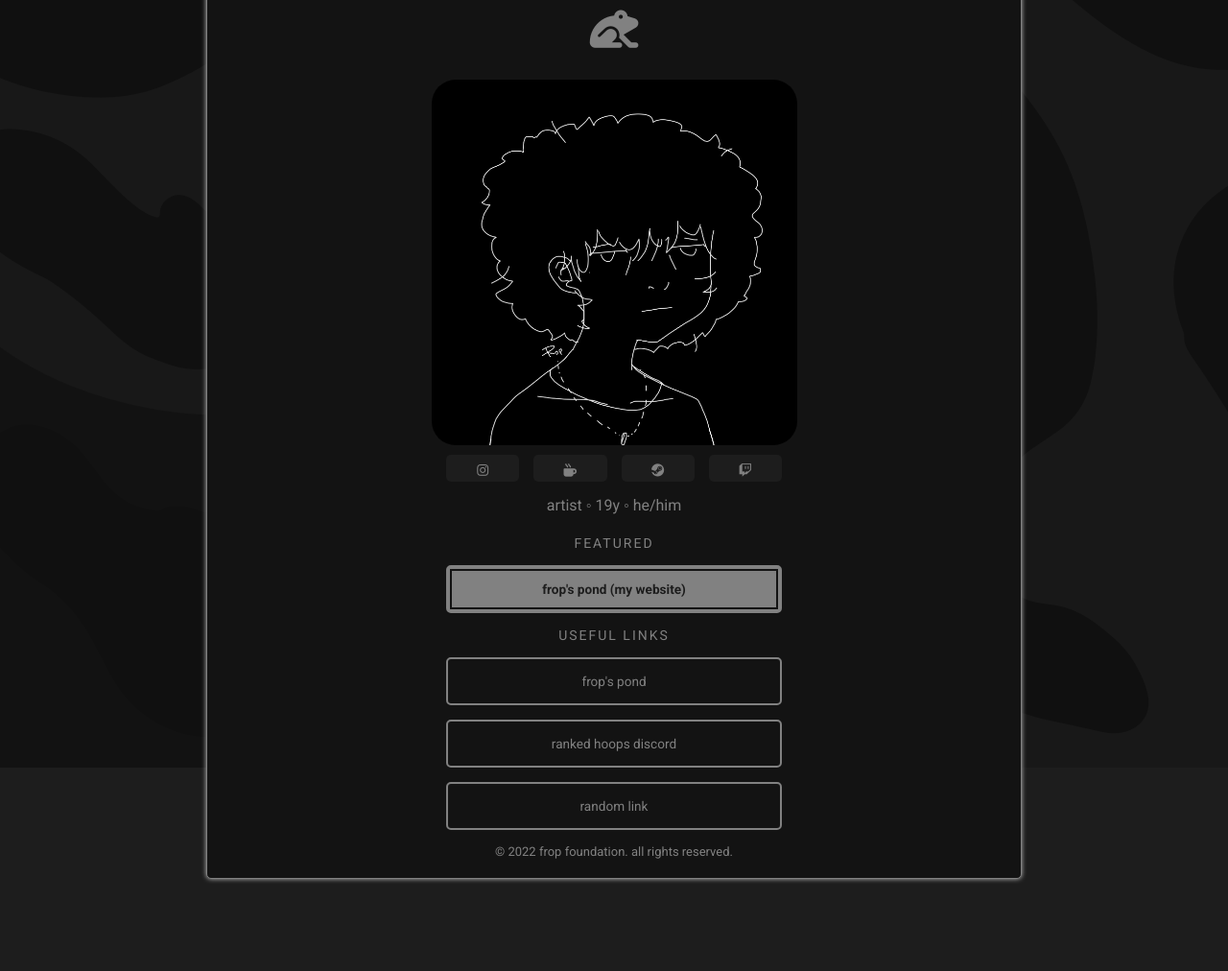
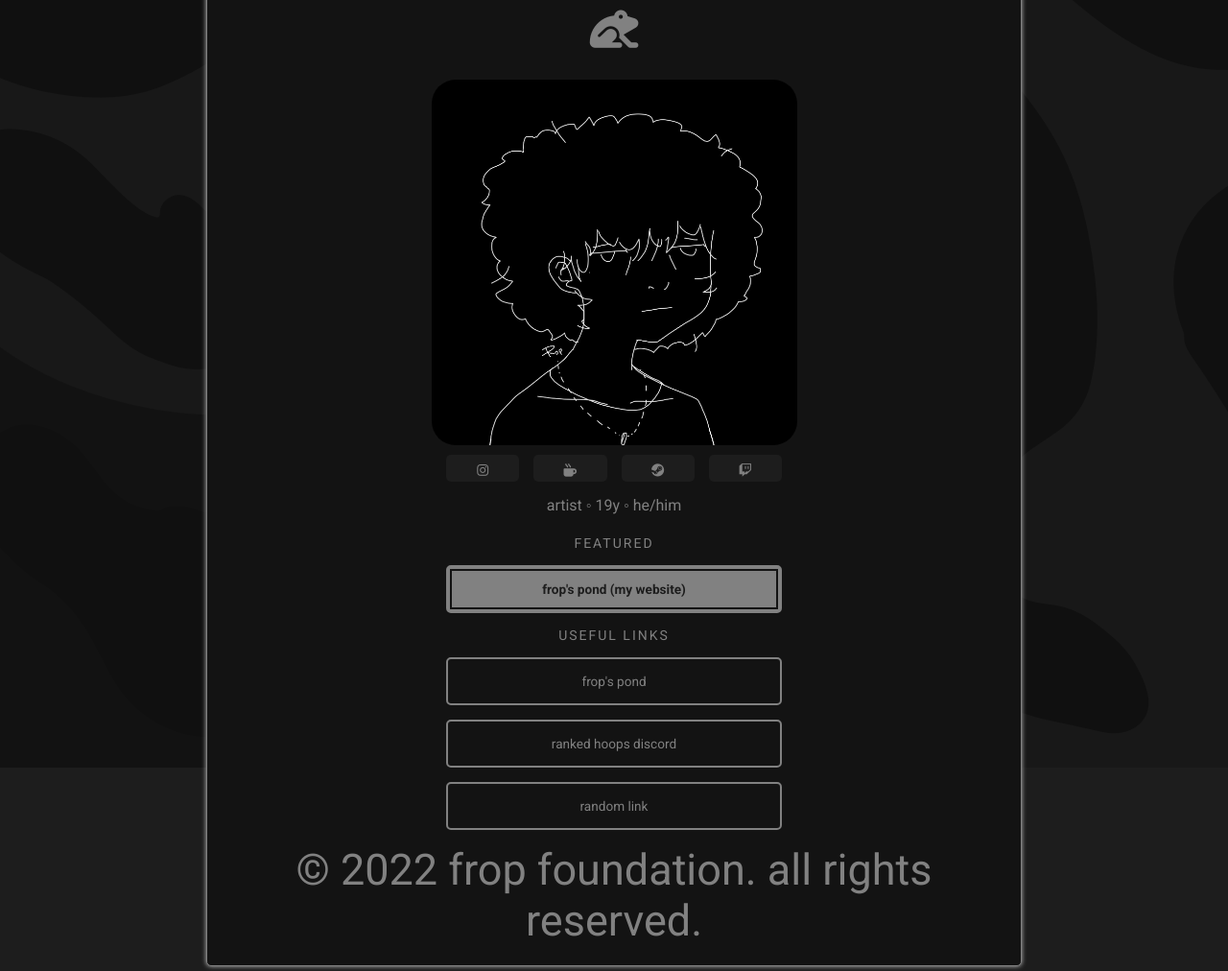
Before and after one commit to imfrop/frops-pond, a plain HTML site: page links/index.html in a window 1280 px wide. Shown: the whole page at 96% size. Before the commit the page ends 921 px from the top, so only its background shows below. Drawn offline with Linux system fonts and the light colour scheme.

Commit message:
fixed font size
im an idiot

```diff
--- a/style.css
+++ b/style.css
@@ -483,7 +483,7 @@ figure {
     font-size: 16px;
 }
 
-p {
+.linkspage p {
     width: 100%;
     margin: 15px;
     margin-left: auto;
```
